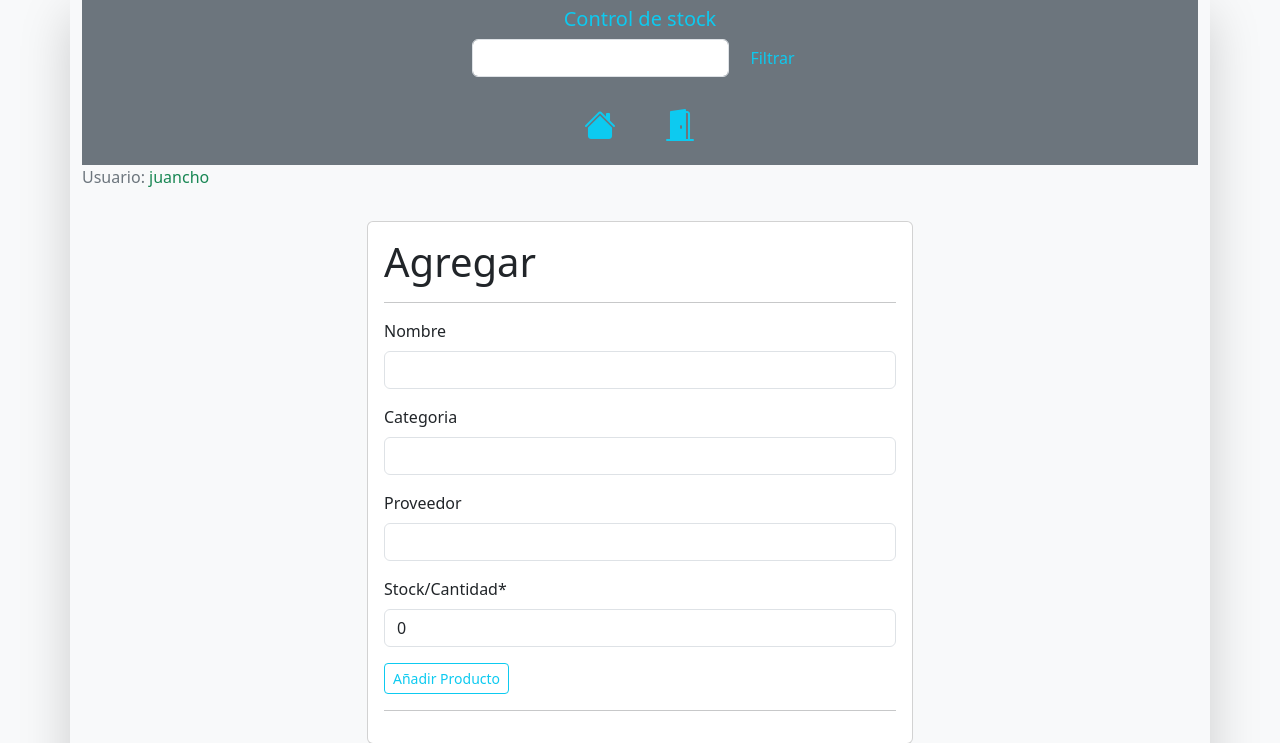
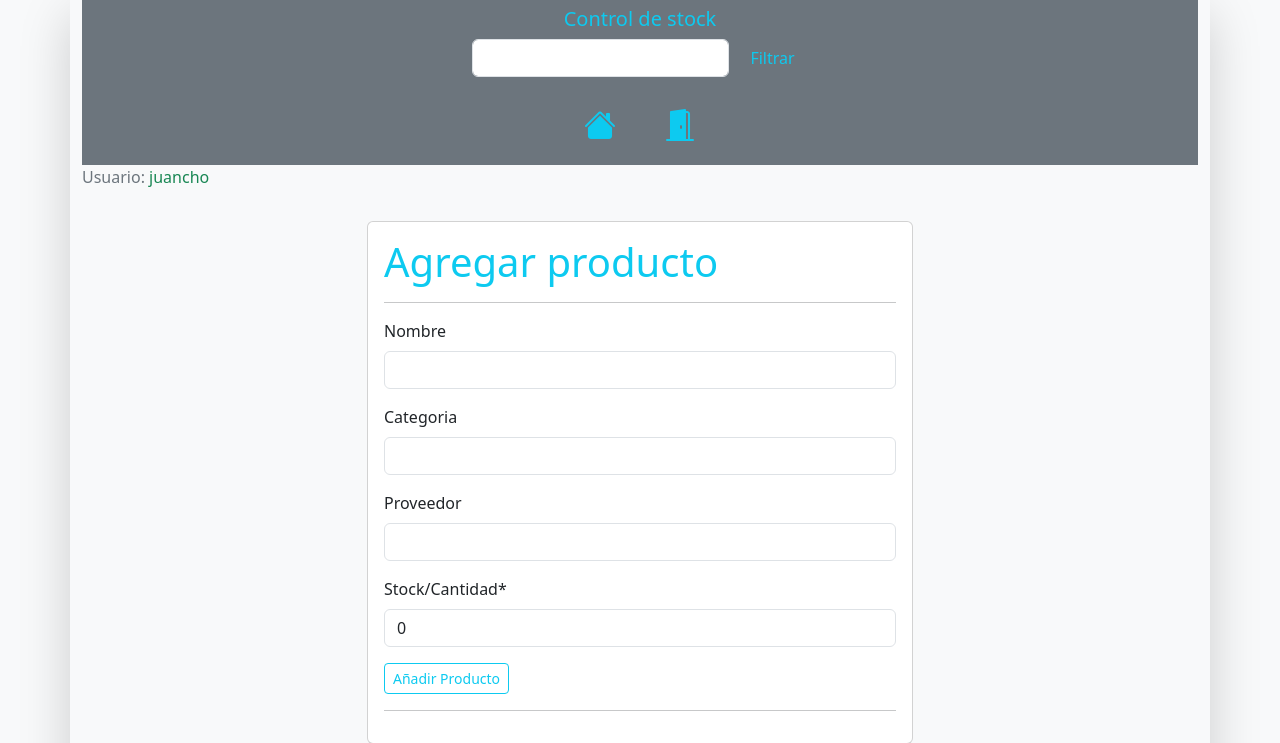
Before and after one commit to Obidis/e_comerce, a Django app: page /products/create/ in a window 1280 px wide. Shown: the part 25-768 px from the top of the page. Run offline with Django 4.2, Linux system fonts and the light colour scheme; a user stored in the database is signed in; some libraries are stand-ins or nearby versions.

Commit message:
modificado styles form

```diff
--- a/core/templates/movimientos/movement_add.html
+++ b/core/templates/movimientos/movement_add.html
@@ -11,7 +11,7 @@
     <div class="col-12 col-md-6 offset-md-3">
       <div class="card" >
           <div class="card-body">
-            <h1 class="card-title">Agregar</h1>
+            <h1 class="card-title text-info">Agregar movimiento</h1>
             <hr>
 
             <form action="" method="post", enctype="multipart/form-data">
--- a/core/templates/products/products_add.html
+++ b/core/templates/products/products_add.html
@@ -10,7 +10,7 @@
     <div class="col-12 col-md-6 offset-md-3 mb-5">
       <div class="card" >
           <div class="card-body">
-            <h1 class="card-title">Agregar</h1>
+            <h1 class="card-title text-info">Agregar producto</h1>
             <hr>
 
             <form action="" method="post", enctype="multipart/form-data">
```
Also changed, not shown: db.sqlite3.
